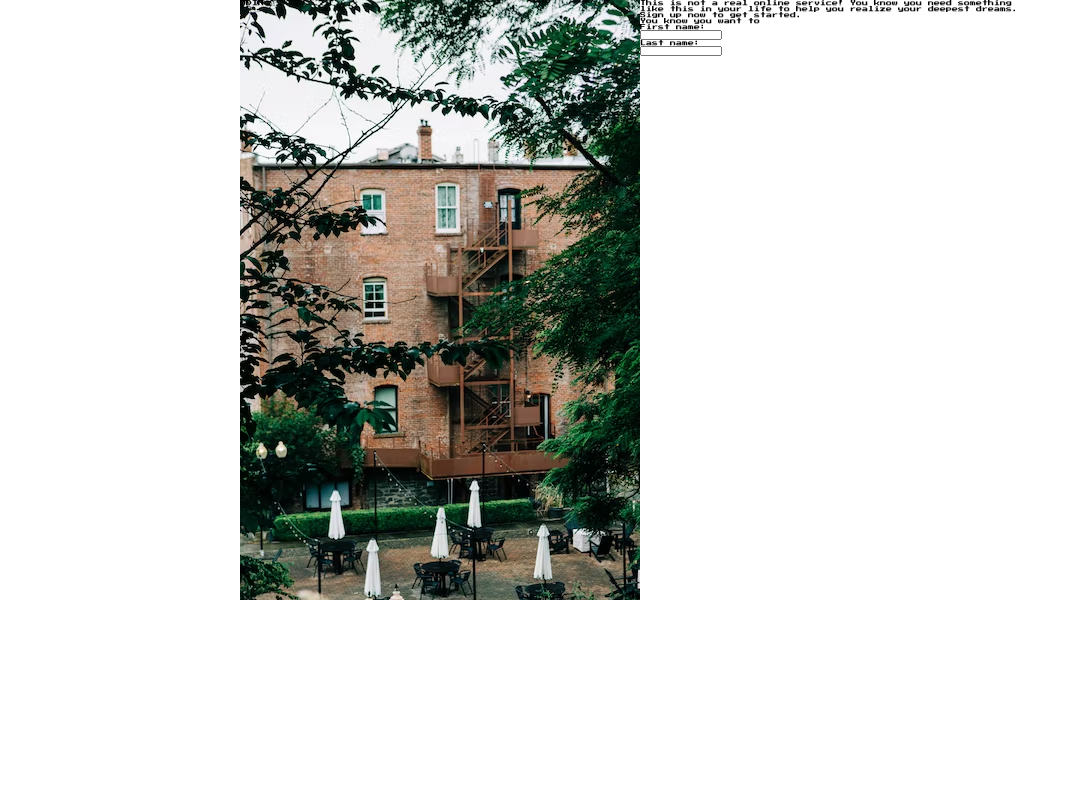
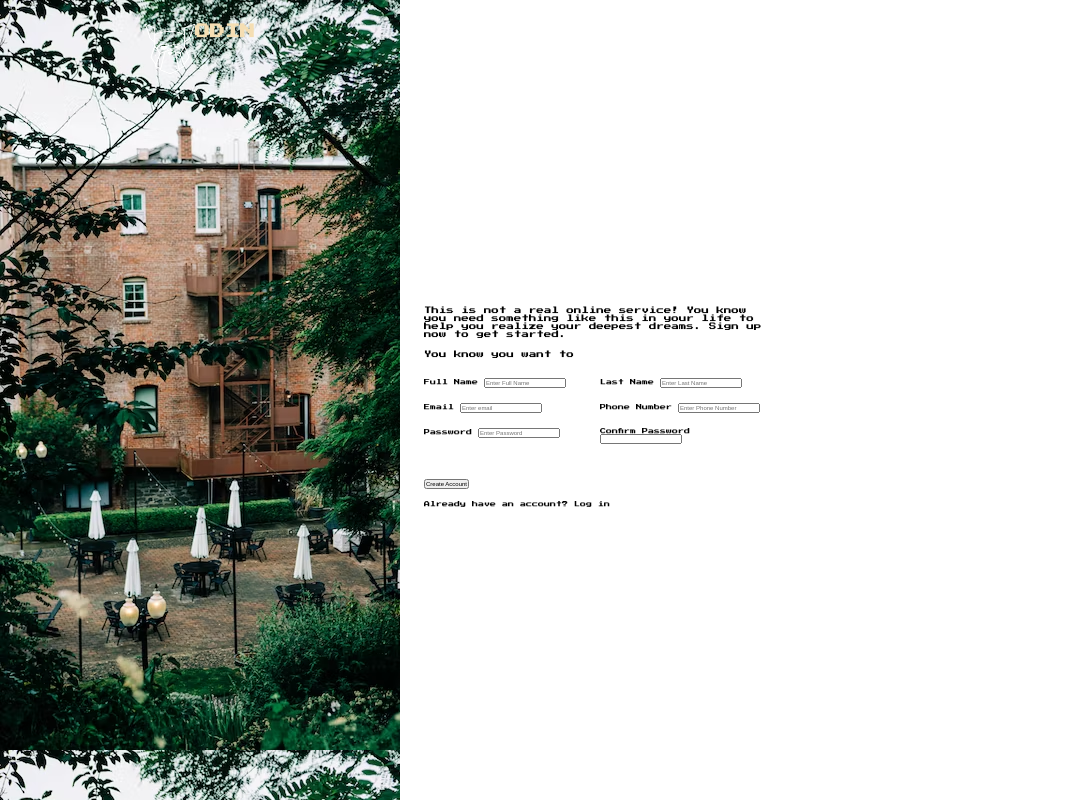
Before and after one commit to Rurutabi/Project-Sign-up-Form, a plain HTML site: page index.html in a window 1280 px wide. Shown: the whole page, without its empty margins (0-1078 px from the left). Drawn offline with Linux system fonts and the light colour scheme.

Commit message:
add icon, update css

```diff
--- a/index.html
+++ b/index.html
@@ -11,21 +11,77 @@
   <body>
     <div class="container">
       <section class="group1">
-        <div class="logo">ODIN</div>
+        <div class="logo">
+          <img src="odin-lined.png" alt="Odin-Logo" />
+          <h1>ODIN</h1>
+        </div>
       </section>
       <section class="group2">
-        <p>
-          This is not a real online service! You know you need something like
-          this in your life to help you realize your deepest dreams. Sign up now
-          to get started.
-        </p>
-        <p>You know you want to</p>
+        <div class="introduction-text">
+          <p>
+            This is not a real online service! You know you need something like
+            this in your life to help you realize your deepest dreams. Sign up
+            now to get started.
+          </p>
+          <p>You know you want to</p>
+        </div>
         <form>
-          <label for="fname">First name:</label><br />
-          <input type="text" id="fname" name="fname" /><br />
-          <label for="lname">Last name:</label><br />
-          <input type="text" id="lname" name="lname" />
+          <div class="form-container">
+            <div class="user-input-box">
+              <label for="fullName">Full Name</label>
+              <input
+                type="text"
+                id="fullName"
+                name="fullName"
+                placeholder="Enter Full Name"
+              />
+            </div>
+            <div class="user-input-box">
+              <label for="lastName">Last Name</label>
+              <input
+                type="text"
+                id="lastName"
+                name="lastName"
+                placeholder="Enter Last Name"
+              />
+            </div>
+            <div class="user-input-box">
+              <label for="email">Email</label>
+              <input
+                type="email"
+                id="email"
+                name="email"
+                placeholder="Enter email"
+              />
+            </div>
+            <div class="user-input-box">
+              <label for="phoneNumber">Phone Number</label>
+              <input
+                type="tel"
+                id="phoneNumber"
+                name="phoneNumber"
+                placeholder="Enter Phone Number"
+              />
+            </div>
+            <div class="user-input-box">
+              <label for="password">Password</label>
+              <input
+                type="password"
+                id="password"
+                name="password"
+                placeholder="Enter Password"
+              />
+            </div>
+            <div class="user-input-box">
+              <label for="password">Confirm Password</label>
+              <input type="password" id="password" name="password" />
+            </div>
+          </div>
         </form>
+        <div class="create-account">
+          <button>Create Account</button>
+          <p>Already have an account? Log in</p>
+        </div>
       </section>
     </div>
   </body>
--- a/style.css
+++ b/style.css
@@ -11,18 +11,54 @@ body {
   font-family: "Press Start 2P", sans-serif;
 }
 
+p {
+  margin-top: 12px;
+}
+
 .container {
   display: flex;
-  justify-content: center;
-  align-items: center;
-}
-
-.group1,
-.group2 {
-  width: 400px;
-  height: 600px;
+  height: 100vh;
 }
 
 .group1 {
+  width: 400px;
+  display: flex;
+  align-items: start;
+  justify-content: center;
   background-image: url("photo1.avif");
 }
+
+.logo {
+  display: flex;
+  font-size: 2.4rem;
+  color: wheat;
+  margin-top: 24px;
+}
+img {
+  width: 50px;
+  height: 50px;
+}
+
+.group2 {
+  display: flex;
+  flex-direction: column;
+  justify-content: center;
+  padding: 24px;
+  width: 400px;
+}
+
+.introduction-text {
+  font-size: 1.2rem;
+}
+
+.form-container {
+  display: flex;
+  flex-wrap: wrap;
+  justify-content: space-between;
+  padding: 20px 0;
+}
+
+.user-input-box {
+  width: 50%;
+  padding-bottom: 15px;
+}
```
Also changed, not shown: odin-lined.png (added).
